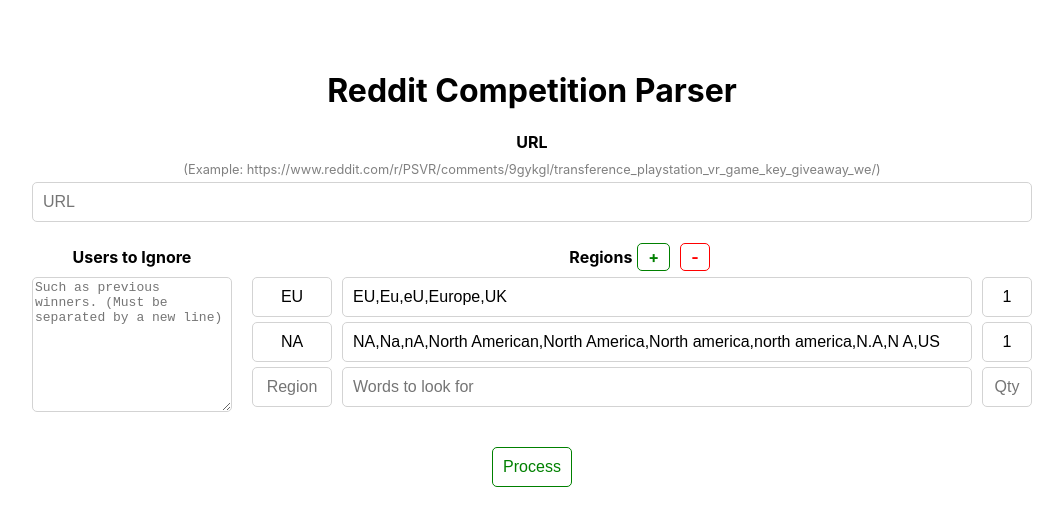
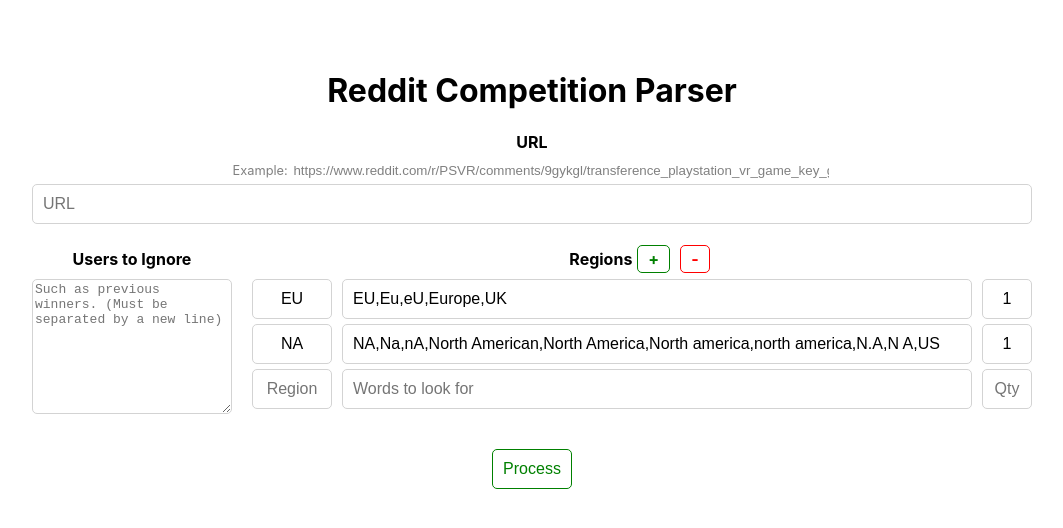
Before and after one commit to Vyper248/reddit-competitions, a React (Create React App) app: page / in a window 1280 px wide. Shown: the top 528 px of the page, without its empty margins (108-1171 px from the left). Built offline with nearby package versions, Linux system fonts and the light colour scheme.

Commit message:
added links for users to reddit user page, and radio inputs to select and view history. Changed example to input to make it easy to select

```diff
--- a/src/App.css
+++ b/src/App.css
@@ -18,6 +18,14 @@
     margin-bottom: 5px;
     color: gray;
     font-size: 0.8em;
+}
+
+.example input {
+    width: 540px;
+    max-width: 90vw;
+    border: none;
+    color: gray;
+    margin: auto;
 }
 
 label {
--- a/src/App.js
+++ b/src/App.js
@@ -46,7 +46,7 @@
                 <div className="grid">
                     <div className="url">
                         <label>URL</label>
-                        <div className="example">(Example: https://www.reddit.com/r/PSVR/comments/9gykgl/transference_playstation_vr_game_key_giveaway_we/)</div>
+                        <div className="example">Example: <input type="test" value="https://www.reddit.com/r/PSVR/comments/9gykgl/transference_playstation_vr_game_key_giveaway_we/" readOnly/></div>
                         <Input onChange={this.setUrl} value={this.state.url} placeholder='URL'/>
                     </div>
                     <div className="ignored">
--- a/src/components/Winners.css
+++ b/src/components/Winners.css
@@ -12,4 +12,14 @@
     margin: 10px;
     padding: 10px 20px;
     line-height: 1.5em;
+    text-align: left;
 }
+
+.winnerRegion input[type="radio"] {
+    margin-right: 10px;
+}
+
+.winners p:nth-of-type(2) {
+    margin: 0px;
+    color: gray;
+}
--- a/src/components/Winners.js
+++ b/src/components/Winners.js
@@ -16,6 +16,7 @@
             <button className="button green" onClick={pickWinners}>{buttonText}</button>
             <p>Method used for random numbers: {method}</p>
             <label>Winners</label>
+            <p>(Select one for user history)</p>
             <div className="winnerRegions">
                 {
                     winners.map((region, i) => {
@@ -24,7 +25,11 @@
                                 <label>{region.name}</label>
                                 {
                                     region.arr.map((winner, i) => {
-                                        return <div key={i} onClick={selectWinner(winner.author)}>{winner.author}</div>
+                                        return (
+                                            <div key={i}>
+                                                <input type="radio" name="winner" onClick={selectWinner(winner.author)}/><a href={"https://www.reddit.com/user/"+winner.author} target="_blank" rel="noopener noreferrer">{winner.author}</a>
+                                            </div>
+                                        )
                                     })
                                 }
                             </div>
```
